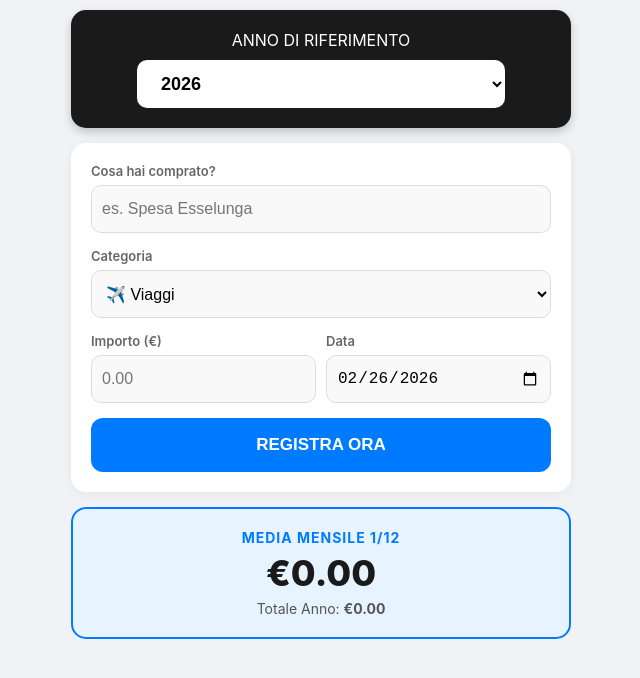
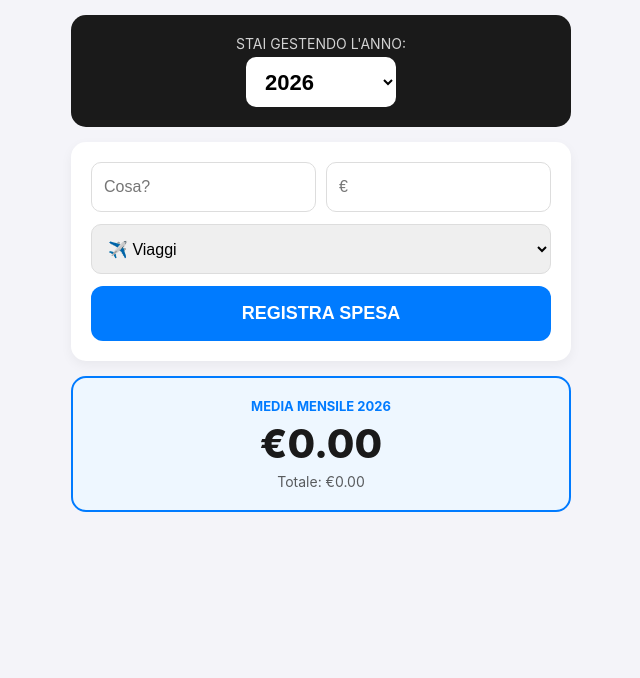
Before and after one commit to valelafo/spese, a plain HTML site: page index.html in a window 1280 px wide. Shown: the whole page, without its empty margins (319-959 px from the left). Drawn offline with Linux system fonts and the light colour scheme.

Commit message:
Update index.html

```diff
--- a/index.html
+++ b/index.html
@@ -3,145 +3,78 @@
 <head>
     <meta charset="UTF-8">
     <meta name="viewport" content="width=device-width, initial-scale=1.0, maximum-scale=1.0, user-scalable=no">
-    <title>Budget Mobile</title>
+    <title>Budget a Cassetti</title>
     <style>
-        :root { --primary: #1a1a1a; --accent: #007bff; --success: #28a745; --bg: #f0f2f5; --card-bg: #ffffff; }
+        :root { --primary: #1a1a1a; --accent: #007bff; --bg: #f4f4f9; }
+        body { font-family: -apple-system, system-ui, sans-serif; background: var(--bg); margin: 0; padding: 15px; color: var(--primary); }
+        .container { max-width: 500px; margin: 0 auto; }
 
-        body {
-            font-family: -apple-system, BlinkMacSystemFont, "Segoe UI", Roboto, Helvetica, Arial, sans-serif;
-            background-color: var(--bg);
-            margin: 0; padding: 10px;
-            color: var(--primary);
+        /* Selettore Anno */
+        .year-header {
+            background: var(--primary); color: white; padding: 20px; border-radius: 15px;
+            text-align: center; margin-bottom: 15px;
+        }
+        .year-header span { font-size: 14px; opacity: 0.8; display: block; margin-bottom: 5px; }
+        .year-header select {
+            background: white; font-size: 22px; padding: 5px 15px; border-radius: 10px;
+            border: none; font-weight: bold; width: 100%; max-width: 150px;
         }
 
-        .container { max-width: 500px; margin: 0 auto; }
-
-        /* Card Anno - Più visibile */
-        .year-header {
-            background: var(--primary);
-            color: white;
-            padding: 20px;
-            border-radius: 15px;
-            text-align: center;
-            margin-bottom: 15px;
-            box-shadow: 0 4px 10px rgba(0,0,0,0.2);
+        /* Input */
+        .card {
+            background: white; padding: 20px; border-radius: 15px;
+            box-shadow: 0 4px 12px rgba(0,0,0,0.05); margin-bottom: 15px;
         }
-
-        .year-header select {
-            background: white;
-            font-size: 18px;
-            padding: 8px 20px;
-            border-radius: 10px;
-            border: none;
-            font-weight: bold;
-            margin-top: 10px;
-            width: 80%;
-        }
-
-        /* Sezione Input */
-        .form-card {
-            background: var(--card-bg);
-            padding: 20px;
-            border-radius: 15px;
-            box-shadow: 0 2px 12px rgba(0,0,0,0.05);
-            margin-bottom: 15px;
-        }
-
-        .input-group { margin-bottom: 15px; }
-        label { display: block; font-size: 13px; font-weight: 600; margin-bottom: 6px; color: #666; }
-
+        .row { display: flex; gap: 10px; margin-bottom: 12px; }
         input, select {
-            width: 100%;
-            height: 48px; /* Altezza ottimale per touch */
-            padding: 10px;
-            border: 1px solid #ddd;
-            border-radius: 10px;
-            font-size: 16px; /* Evita lo zoom automatico su iPhone */
-            box-sizing: border-box;
-            background-color: #f9f9f9;
+            width: 100%; height: 50px; padding: 12px; border: 1px solid #ddd;
+            border-radius: 10px; font-size: 16px; box-sizing: border-box;
         }
 
         button {
-            width: 100%;
-            height: 54px;
-            background-color: var(--accent);
-            color: white;
-            border: none;
-            border-radius: 12px;
-            font-size: 17px;
-            font-weight: bold;
-            cursor: pointer;
-            transition: transform 0.1s;
+            width: 100%; height: 55px; background: var(--accent); color: white;
+            border: none; border-radius: 12px; font-size: 18px; font-weight: bold;
         }
 
-        button:active { transform: scale(0.98); }
+        /* Statistiche */
+        .stats {
+            background: #eef7ff; border: 2px solid var(--accent); padding: 20px;
+            border-radius: 15px; text-align: center; margin-bottom: 20px;
+        }
+        .stats div:first-child { font-size: 13px; font-weight: bold; color: var(--accent); text-transform: uppercase; }
+        .big-val { font-size: 40px; font-weight: 800; margin: 5px 0; }
 
-        /* Box Media - Molto evidente */
-        .stats-card {
-            background: #e7f3ff;
-            border: 2px solid var(--accent);
-            padding: 20px;
-            border-radius: 15px;
-            text-align: center;
-            margin-bottom: 20px;
+        /* Lista */
+        .item {
+            background: white; padding: 15px; border-radius: 12px; margin-bottom: 10px;
+            display: flex; justify-content: space-between; align-items: center;
+            border-left: 5px solid var(--accent);
         }
-
-        .avg-label { font-size: 14px; text-transform: uppercase; letter-spacing: 1px; color: var(--accent); font-weight: bold; }
-        .avg-value { font-size: 36px; font-weight: 800; margin: 5px 0; color: var(--primary); }
-        .total-label { font-size: 14px; color: #555; }
-
-        /* Lista Storico */
-        .history-section { margin-top: 20px; }
-        .item-card {
-            background: white;
-            padding: 15px;
-            border-radius: 12px;
-            margin-bottom: 10px;
-            display: flex;
-            justify-content: space-between;
-            align-items: center;
-            border-left: 5px solid var(--accent);
-            box-shadow: 0 2px 5px rgba(0,0,0,0.03);
-        }
-
-        .item-info div:first-child { font-weight: bold; font-size: 15px; }
-        .item-info div:last-child { font-size: 12px; color: #888; margin-top: 3px; }
-
-        .item-price { text-align: right; }
-        .price { font-weight: 800; font-size: 16px; display: block; }
-        .btn-del {
-            color: #ff4d4d;
-            background: #fff0f0;
-            border: none;
-            padding: 5px 12px;
-            border-radius: 8px;
-            margin-top: 5px;
-            font-size: 12px;
-            font-weight: bold;
-        }
+        .item-desc { font-weight: bold; }
+        .item-cat { font-size: 11px; color: #888; text-transform: uppercase; }
+        .price-box { text-align: right; }
+        .price-val { font-weight: 800; font-size: 17px; }
+        .del-btn { color: #ff4d4d; border: none; background: none; font-size: 12px; padding: 5px 0; cursor: pointer; }
     </style>
 </head>
 <body>
 
 <div class="container">
     <div class="year-header">
-        <div>ANNO DI RIFERIMENTO</div>
-        <select id="filter-year" onchange="update()">
+        <span>STAI GESTENDO L'ANNO:</span>
+        <select id="active-year" onchange="update()">
             <option value="2025">2025</option>
             <option value="2026" selected>2026</option>
             <option value="2027">2027</option>
         </select>
     </div>
 
-    <div class="form-card">
-        <div class="input-group">
-            <label>Cosa hai comprato?</label>
-            <input type="text" id="desc" placeholder="es. Spesa Esselunga">
+    <div class="card">
+        <div class="row">
+            <input type="text" id="desc" placeholder="Cosa?">
+            <input type="number" id="val" step="0.01" placeholder="€">
         </div>
-
-        <div class="input-group">
-            <label>Categoria</label>
-            <select id="cat">
+        <select id="cat" style="margin-bottom: 12px;">
             <option value="Viaggi">✈️ Viaggi</option>
             <option value="Svago">🍿 Svago</option>
             <option value="Casalinghi">🏠 Casalinghi</option>
@@ -149,86 +82,70 @@
             <option value="Veicoli">🚗 Veicoli</option>
             <option value="Investimenti">📈 Investimenti</option>
         </select>
+        <button onclick="add()">REGISTRA SPESA</button>
     </div>
 
-        <div style="display: flex; gap: 10px;">
-            <div class="input-group" style="flex: 2;">
-                <label>Importo (€)</label>
-                <input type="number" id="val" step="0.01" placeholder="0.00">
-            </div>
-            <div class="input-group" style="flex: 2;">
-                <label>Data</label>
-                <input type="date" id="data-input">
-            </div>
+    <div class="stats">
+        <div id="label-media">MEDIA MENSILE 2026</div>
+        <div class="big-val" id="avg-display">€0.00</div>
+        <div style="font-size: 14px; opacity: 0.7;">Totale: <span id="total-display">€0.00</span></div>
     </div>
 
-        <button onclick="add()">REGISTRA ORA</button>
-    </div>
-
-    <div class="stats-card">
-        <div class="avg-label">Media Mensile 1/12</div>
-        <div class="avg-value" id="avg-total">€0.00</div>
-        <div class="total-label">Totale Anno: <span id="y-total" style="font-weight: bold;">€0.00</span></div>
-    </div>
-
-    <div class="history-section" id="history">
-        </div>
+    <div id="list"></div>
 </div>
 
 <script>
-    let spese = JSON.parse(localStorage.getItem('registro_mobile_v1')) || [];
-    document.getElementById('data-input').valueAsDate = new Date();
+    let db = JSON.parse(localStorage.getItem('my_budget_v1')) || [];
 
     function update() {
-        const selectedYear = parseInt(document.getElementById('filter-year').value);
-        const hist = document.getElementById('history');
-        hist.innerHTML = '';
-        let totaleAnno = 0;
+        const yr = document.getElementById('active-year').value;
+        const listDiv = document.getElementById('list');
+        listDiv.innerHTML = '';
+        let sum = 0;
 
-        spese.slice().reverse().forEach((item, index) => {
-            const dataSpesa = new Date(item.data);
-            if(dataSpesa.getFullYear() === selectedYear) {
-                const importo = parseFloat(item.v);
-                totaleAnno += importo;
-
-                const realIndex = spese.length - 1 - index;
-                hist.innerHTML += `
-                    <div class="item-card">
-                        <div class="item-info">
-                            <div>${item.d}</div>
-                            <div>${item.c} • ${dataSpesa.toLocaleDateString('it-IT')}</div>
+        // Filtra solo le spese che appartengono all'anno selezionato
+        db.slice().reverse().forEach((item, index) => {
+            if(item.y === yr) {
+                const v = parseFloat(item.v);
+                sum += v;
+                const originalIndex = db.length - 1 - index;
+                listDiv.innerHTML += `
+                    <div class="item">
+                        <div>
+                            <div class="item-desc">${item.d}</div>
+                            <div class="item-cat">${item.c}</div>
                         </div>
-                        <div class="item-price">
-                            <span class="price">€${importo.toFixed(2)}</span>
-                            <button class="btn-del" onclick="del(${realIndex})">Elimina</button>
+                        <div class="price-box">
+                            <div class="price-val">€${v.toFixed(2)}</div>
+                            <button class="del-btn" onclick="remove(${originalIndex})">Elimina</button>
                         </div>
                     </div>`;
             }
         });
 
-        document.getElementById('y-total').innerText = '€' + totaleAnno.toFixed(2);
-        document.getElementById('avg-total').innerText = '€' + (totaleAnno / 12).toFixed(2);
-        localStorage.setItem('registro_mobile_v1', JSON.stringify(spese));
+        document.getElementById('label-media').innerText = "MEDIA MENSILE " + yr;
+        document.getElementById('total-display').innerText = '€' + sum.toFixed(2);
+        document.getElementById('avg-display').innerText = '€' + (sum / 12).toFixed(2);
+        localStorage.setItem('my_budget_v1', JSON.stringify(db));
     }
 
     function add() {
         const d = document.getElementById('desc').value;
+        const v = document.getElementById('val').value;
         const c = document.getElementById('cat').value;
-        const v = document.getElementById('val').value;
-        const dt = document.getElementById('data-input').value;
+        const yr = document.getElementById('active-year').value; // Prende l'anno selezionato nel menu nero
 
-        if(d && v && dt) {
-            spese.push({ d, c, v, data: dt });
+        if(d && v) {
+            db.push({ d: d, v: v, c: c, y: yr });
             document.getElementById('desc').value = '';
             document.getElementById('val').value = '';
             update();
-            window.scrollTo({ top: document.body.scrollHeight, behavior: 'smooth' });
         }
     }
 
-    function del(i) {
-        if(confirm("Eliminare questa spesa?")) {
-            spese.splice(i, 1);
+    function remove(i) {
+        if(confirm("Eliminare?")) {
+            db.splice(i, 1);
             update();
         }
     }
```
Lines whose indentation alone changed are shown as unchanged.
